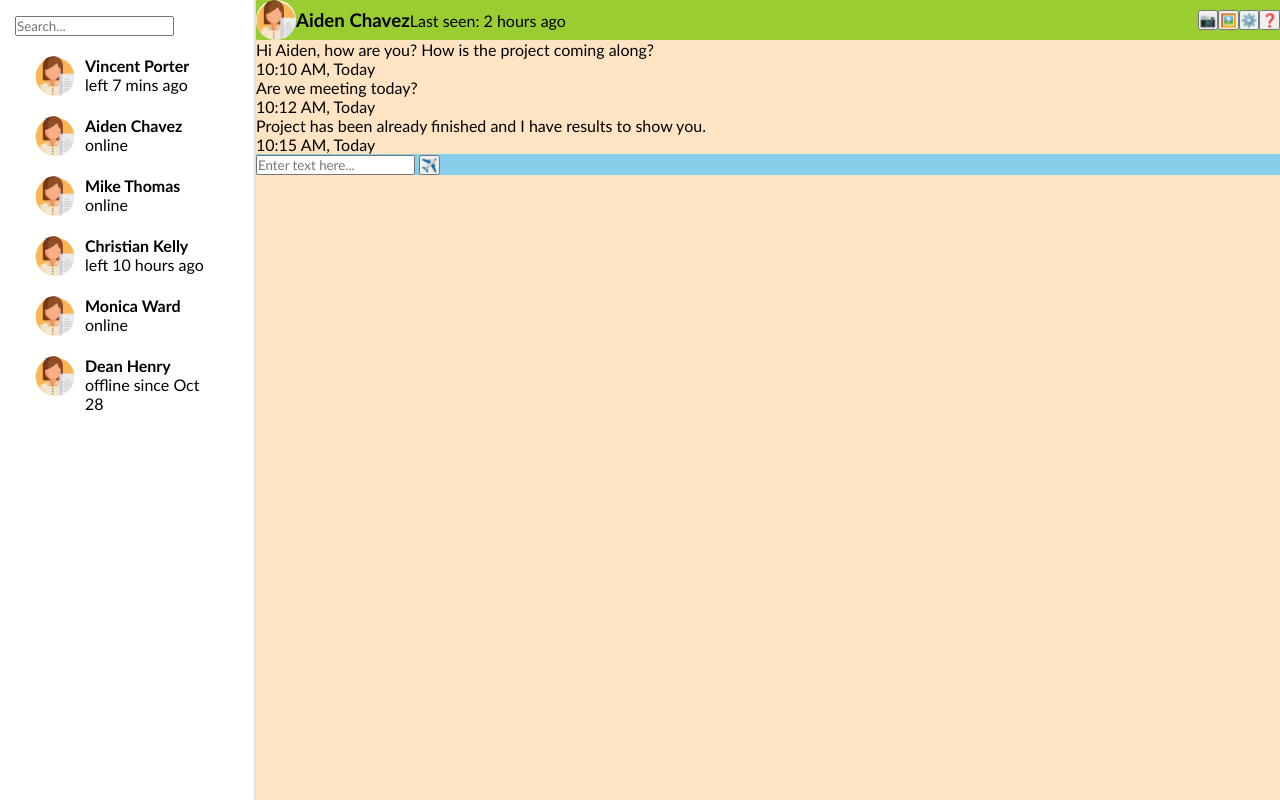
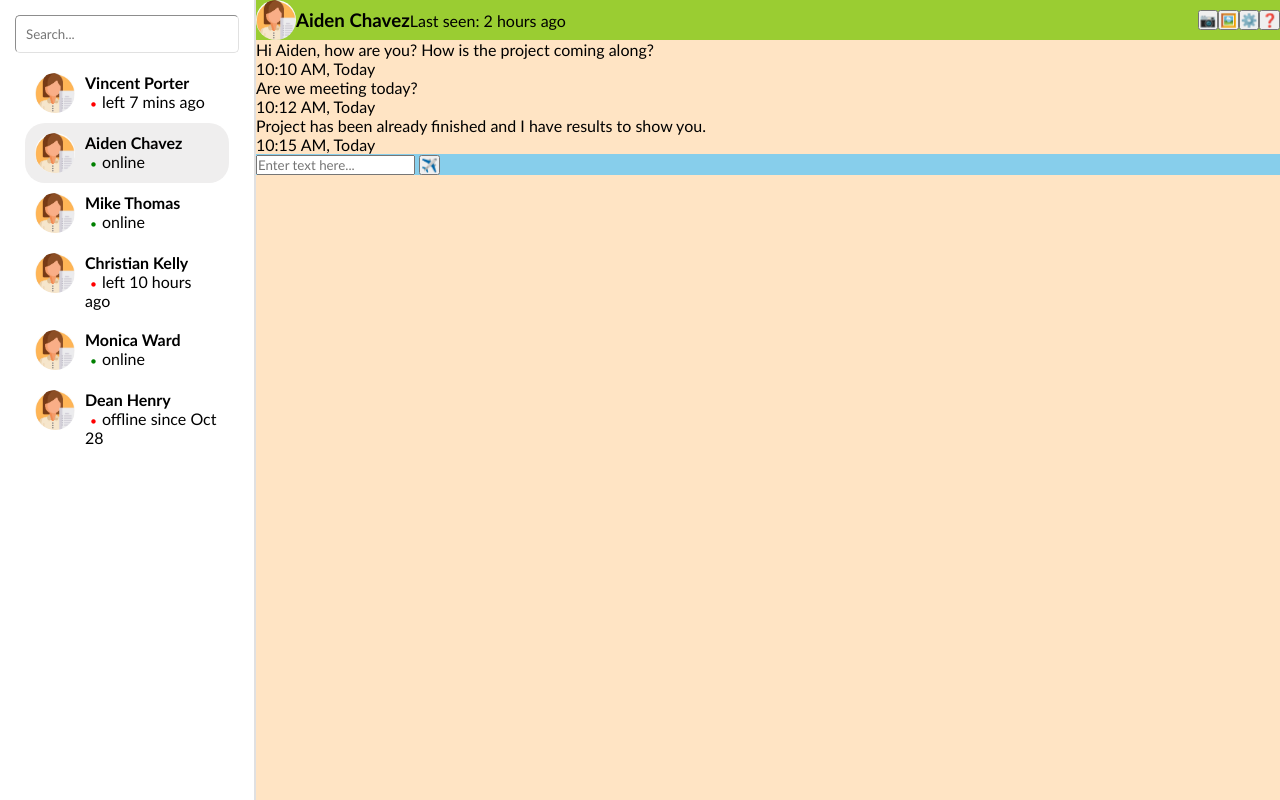
Before and after one commit to ammielgodoy/front-trabajo-practico-1, a plain HTML site: page index.html in a window 1280 px wide. Drawn offline with Linux system fonts and the light colour scheme.

Commit message:
Initial refinement of the contact list styling

```diff
--- a/style.css
+++ b/style.css
@@ -65,7 +65,35 @@ img{
   font-size: 12px;
 }
 
+.status-offline::before{
+  content:"•";
+  color: red;
+  font-size: 12px;
+  padding: 5px
+
+  }
+
+.status-online::before{
+content:"•";
+color: green;
+font-size: 12px;
+padding: 5px
+
+}
+
+.active{
+  background-color: #efeeee;
+  border-radius: 20px;
+}
+
+.search{
+  width: 100%;
+  padding: 10px;
+  border-color: #e1e1e1;
+  border-radius: 5px;
+  border-width: 1px;
+}
+
 .chat-footer{
   background-color: skyblue;
-
 }
```
